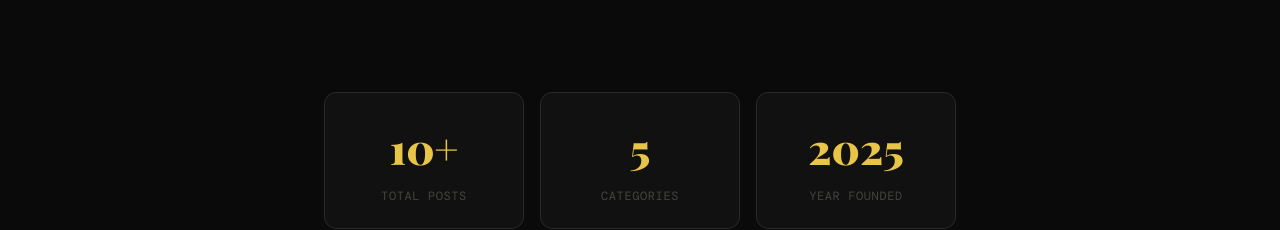
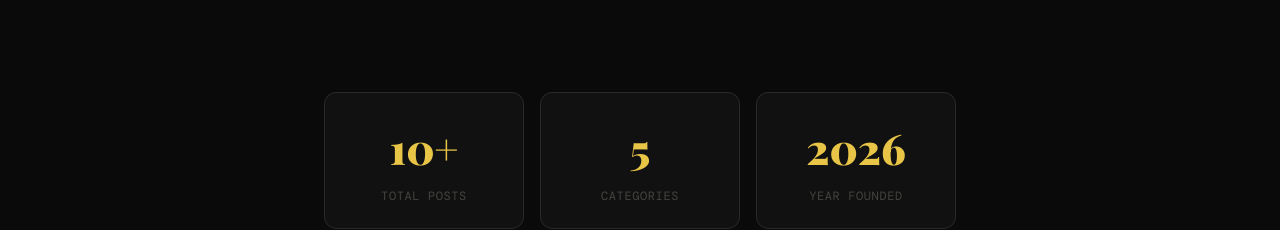
Before and after one commit to daksh9950/marginalia-blog-application, a Next.js app: page /about in a window 1280 px wide. Shown: the part 886-1116 px from the top of the page. Built offline with nearby package versions, Linux system fonts and the light colour scheme.

Commit message:
updated the text

```diff
--- a/app/about/page.tsx
+++ b/app/about/page.tsx
@@ -165,7 +165,7 @@ export default function AboutPage() {
                 color: "var(--accent)",
               }}
             >
-              2025
+              2026
             </div>
             <div
               className="mt-2 text-xs uppercase tracking-wider"
--- a/app/page.tsx
+++ b/app/page.tsx
@@ -57,7 +57,7 @@ export default async function HomePage() {
                   color: "var(--accent)",
                 }}
               >
-                EST. 2025
+                EST. 2026
               </span>
               <div
                 className="h-[1px] w-[40px]"
--- a/components/Footer.tsx
+++ b/components/Footer.tsx
@@ -125,7 +125,7 @@ export default function Footer() {
             color: "#444440",
           }}
         >
-          &copy; 2025 Marginalia. All rights reserved.
+          &copy; 2026 Marginalia. All rights reserved.
         </p>
       </div>
     </footer>
```
